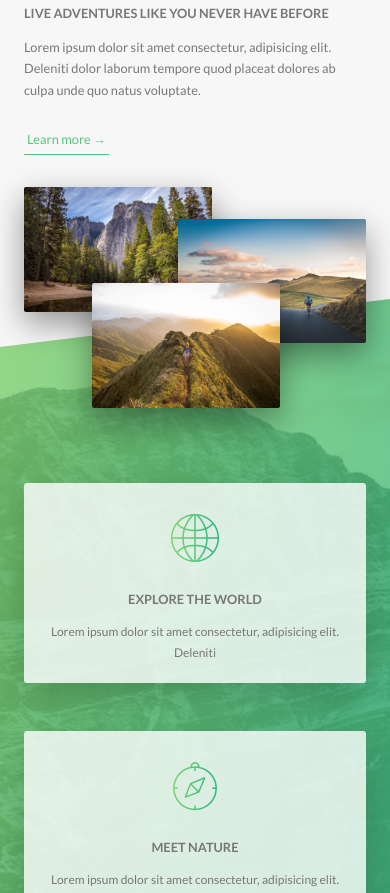
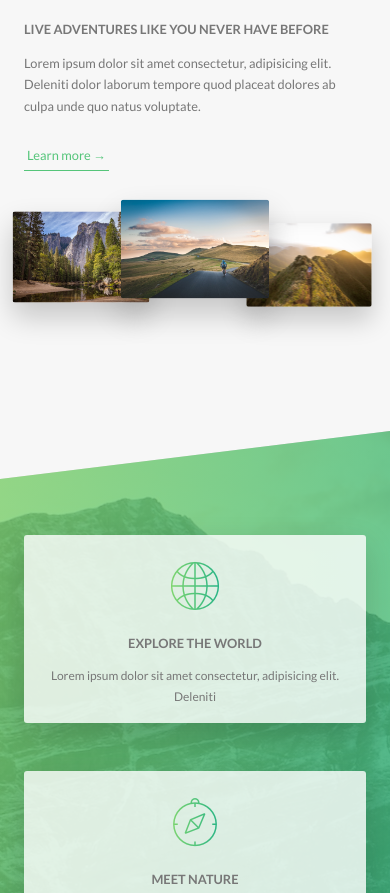
Before and after one commit to nosremetnarg/Natours, a website: page index.html in a window 390 px wide. Shown: the part 1107-2000 px from the top of the page. Drawn offline with Linux system fonts and the light colour scheme.

Commit message:
media queries for layout about features section complete

```diff
--- a/index.html
+++ b/index.html
@@ -23,7 +23,7 @@
 
       <nav class="navigation__nav">
         <ul class="navigation__list">
-          <li class="navigation__item"><a href="#" class="navigation__link"><span>01</span>About Natours</a></li>
+          <li class="navigation__item"><a href="#section-about" class="navigation__link"><span>01</span>About Natours</a></li>
           <li class="navigation__item"><a href="#" class="navigation__link"><span>02</span>Your benefits</a></li>
           <li class="navigation__item"><a href="#" class="navigation__link"><span>03</span>Popular tours</a></li>
           <li class="navigation__item"><a href="#" class="navigation__link"><span>04</span>Stories</a></li>
@@ -46,7 +46,7 @@
     </header>
 
     <main>
-      <section class="section-about">
+      <section class="section-about" id="section-about">
         <div class="u-center-text u-margin-bottom-big">
           <h2 class="heading-secondary">
             Exciting tours for adventurous people
--- a/sass/base/_utilities.scss
+++ b/sass/base/_utilities.scss
@@ -6,9 +6,17 @@
 }
 .u-margin-bottom-medium {
   margin-bottom: 4rem !important;
+
+  @include respond(tab-port) {
+    margin-bottom: 3rem !important;
+}
 }
 .u-margin-bottom-big {
   margin-bottom: 8rem !important;
+
+  @include respond(tab-port) {
+    margin-bottom: 5rem !important;
+}
 }
 .u-margin-top-big {
   margin-top: 8rem !important;
--- a/sass/components/_composition.scss
+++ b/sass/components/_composition.scss
@@ -10,17 +10,43 @@
         transition: all .2s;
         outline-offset: 2rem;
 
+        @include respond(tab-port) {
+            float: left;
+            position: relative;
+            width: 33.333%;
+            box-shadow: 0 1.5rem 3rem rgba($color-black, .2);
+
+        }
+
         &--p1 {
             left: 0;
             top: -2rem;
+
+            @include respond(tab-port) {
+                top: 0;
+                transform: scale(1.2);
+            }
+
         }
         &--p2 {
             right: 0;
             top: 2rem;
+
+            @include respond(tab-port) {
+                top: -1rem;
+                transform: scale(1.3);
+                z-index: 100;
+            }
         }
         &--p3 {
             left: 20%;
             top: 10rem;
+
+            @include respond(tab-port) {
+                top: 1rem;
+                left: 0;
+                transform: scale(1.1);
+            }
         }
 
         &:hover {
--- a/sass/components/_feature-box.scss
+++ b/sass/components/_feature-box.scss
@@ -8,6 +8,10 @@
     box-shadow: 0 1.5rem 4rem rgba($color-black, .15);
     transition: transform .3s;
 
+    @include respond(tab-port) {
+      padding: 2rem;
+    }
+
     &__icon {
       font-size: 6rem;
       margin-bottom: .5rem;
@@ -15,6 +19,10 @@
       background-image: linear-gradient(to right, $color-primary-light, $color-primary-dark);
       -webkit-background-clip: text;
       color: transparent;
+
+      @include respond(tab-port) {
+        margin-bottom: 0;
+      }
     }
     &:hover {
       transform: translateY(-1.5rem) scale(1.03);
--- a/sass/layout/_footer.scss
+++ b/sass/layout/_footer.scss
@@ -10,6 +10,11 @@
     &__logo-box {
         text-align: center;
         margin-bottom: 8rem;
+
+        @include respond(tab-port) {
+            max-width: 50rem;
+            margin-bottom: 4rem;
+        }
     }
 
     &__logo {
--- a/sass/pages/_home.scss
+++ b/sass/pages/_home.scss
@@ -2,6 +2,14 @@
     background-color: $color-grey-light-1;
     padding: 25rem 0;
     margin-top: -20vh;
+
+    @include respond(tab-port) {
+        padding: 27rem 0;
+    }
+
+    @include respond(phone) {
+        padding: 30rem 0;
+    }
 }
 
 .section-features {
@@ -22,6 +30,10 @@
             7deg
         );
     }
+
+    @include respond(tab-port) {
+        padding: 10rem 0;
+    }
 }
 
 .section-tours {
@@ -29,17 +41,30 @@
     padding: 25rem 0 15rem 0;
     margin-top: -10rem;
 
+    @include respond(tab-port) {
+        padding: 20rem 0 10rem 0;
+    }
+
 }
 
 .section-stories {
     position: relative;
     padding: 15rem 0;
 
+    @include respond(tab-port) {
+        padding: 10rem 0;
+    }
+
+
 }
 
 .section-book {
     padding: 15rem 0;
     background-image: linear-gradient(to right bottom, $color-primary-light, $color-primary-dark);
+
+    @include respond(tab-port) {
+        padding: 10rem 0;
+    }
 
 }
 
```
Also changed, not shown: css/style.css.
